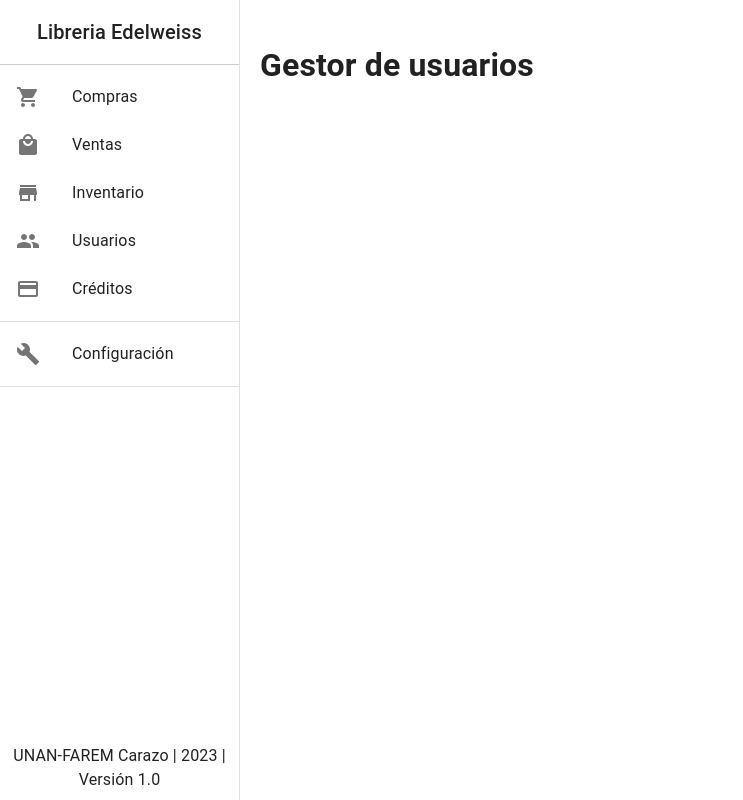
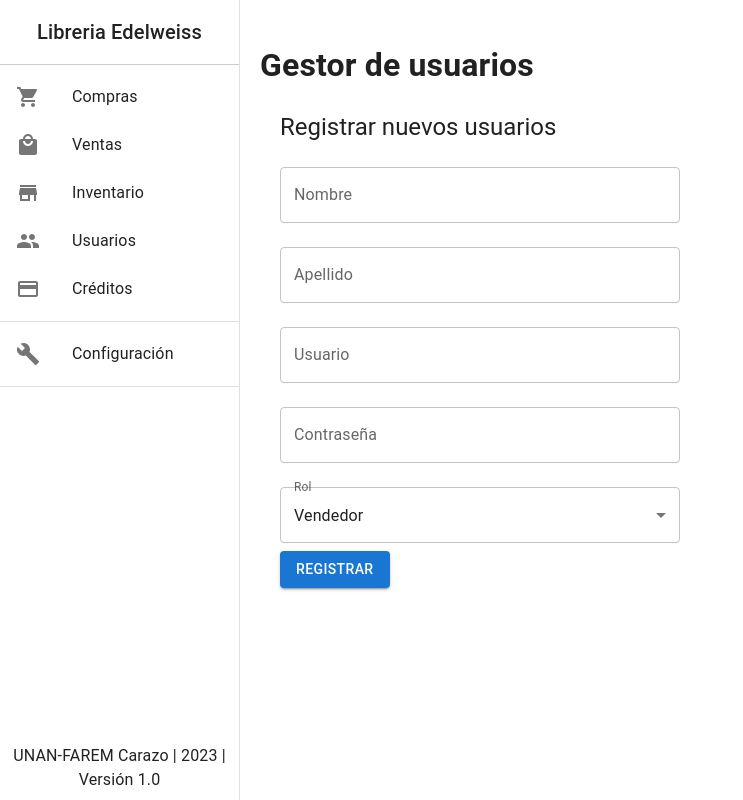
Before and after one commit to niihiiil/frontendSeminario, a React (Create React App) app in the folder frontend/: page /usuarios in a window 1280 px wide. Shown: the whole page, without its empty margins (0-743 px from the left). Built offline with nearby package versions, Linux system fonts and the light colour scheme.

Commit message:
Forms addes
Register forms: employee, client, user, supplier.

```diff
--- /dev/null
+++ b/frontend/src/components/forms/formularioRegistro.js
@@ -0,0 +1,90 @@
+import React, { useState } from 'react';
+import {
+  TextField,
+  Button,
+  Select,
+  MenuItem,
+  FormControl,
+  InputLabel,
+  Typography,
+} from '@mui/material';
+
+const FormularioRegistro = ({ onSubmit }) => {
+  const [formData, setFormData] = useState({
+    nombre: '',
+    apellido: '',
+    usuario: '',
+    contraseña: '',
+    rol: 'Vendedor',
+  });
+
+  const handleChange = (e) => {
+    const { name, value } = e.target;
+    setFormData({
+      ...formData,
+      [name]: value,
+    });
+  };
+
+  const handleSubmit = (e) => {
+    e.preventDefault();
+    onSubmit(formData);
+  };
+
+  return (
+    <form onSubmit={handleSubmit} style={{ maxWidth: '400px', marginLeft: '20px' }}>
+      <Typography variant="h5" gutterBottom>
+        Registrar nuevos usuarios
+      </Typography>
+      <TextField
+        label="Nombre"
+        type="text"
+        name="nombre"
+        value={formData.nombre}
+        onChange={handleChange}
+        fullWidth
+        margin="normal"
+      />
+      <TextField
+        label="Apellido"
+        type="text"
+        name="apellido"
+        value={formData.apellido}
+        onChange={handleChange}
+        fullWidth
+        margin="normal"
+      />
+      <TextField
+        label="Usuario"
+        type="text"
+        name="usuario"
+        value={formData.usuario}
+        onChange={handleChange}
+        fullWidth
+        margin="normal"
+      />
+      <TextField
+        label="Contraseña"
+        type="password"
+        name="contraseña"
+        value={formData.contraseña}
+        onChange={handleChange}
+        fullWidth
+        margin="normal"
+      />
+      <FormControl fullWidth margin="normal">
+        <InputLabel>Rol</InputLabel>
+        <Select name="rol" value={formData.rol} onChange={handleChange}>
+          <MenuItem value="Admin">Admin</MenuItem>
+          <MenuItem value="Vendedor">Vendedor</MenuItem>
+        </Select>
+      </FormControl>
+      <br />
+      <Button variant="contained" color="primary" type="submit">
+        Registrar
+      </Button>
+    </form>
+  );
+};
+
+export default FormularioRegistro;
--- a/frontend/src/components/pages/usuariosPage.js
+++ b/frontend/src/components/pages/usuariosPage.js
@@ -1,10 +1,20 @@
 import React from 'react';
 import MainPageContainer from '../layout/mainpagecontainer';
+import FormularioRegistro from '../forms/formularioRegistro';
+
+
 
 const UsuariosPage = () => {
+
+  const handleRegistroSubmit = (formData) => {
+    //Conectar al API
+    console.log(formData);
+  };
+
   return (
    <MainPageContainer>
       <h1>Gestor de usuarios</h1>
+      <FormularioRegistro onSubmit={handleRegistroSubmit} />
     </MainPageContainer>
   );
 };
```
Also changed, not shown: frontend/package.json (+16 -17 lines), 1 other file (tests, documents, lock files or other folders).
